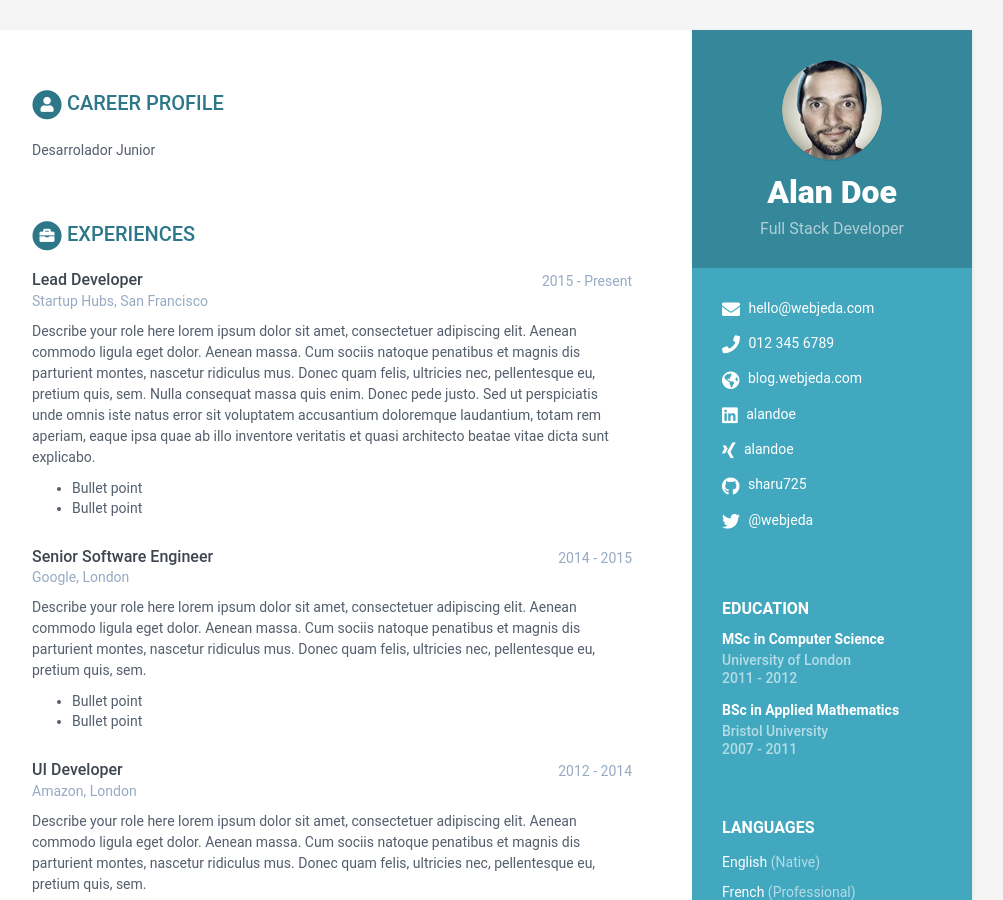
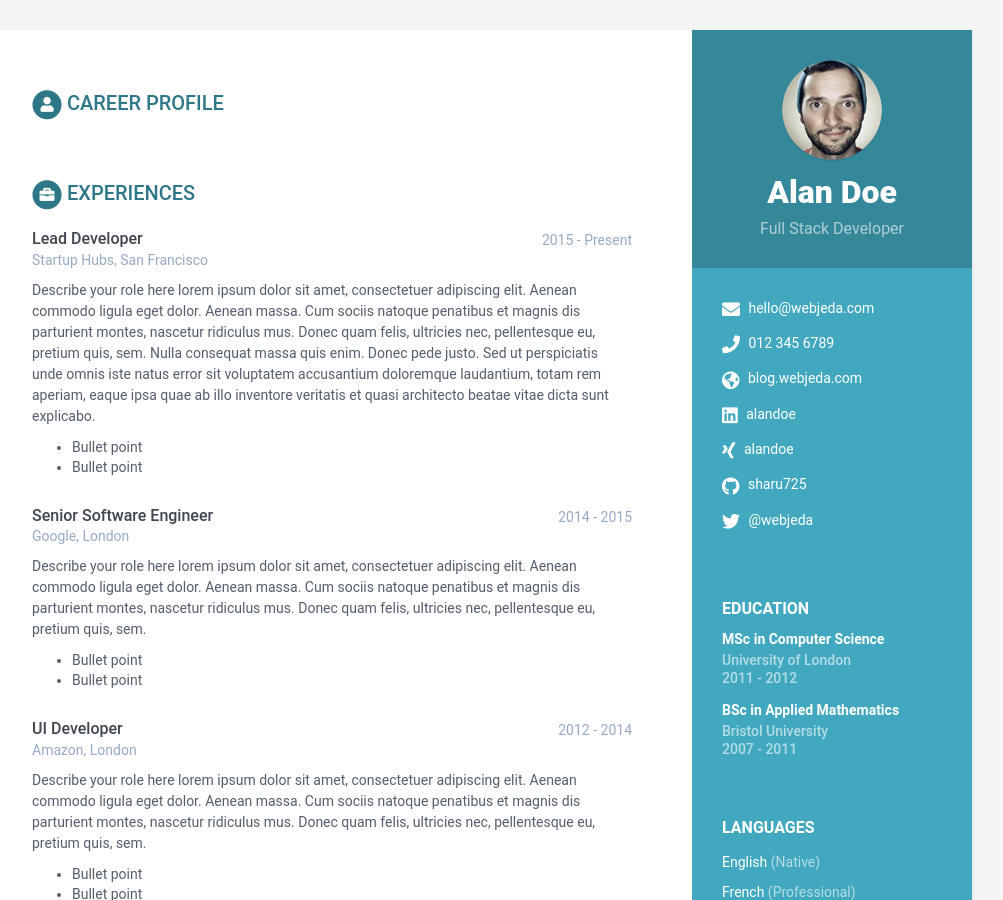
Before and after one commit to KevinC99/good-birch-4e19a, a Jekyll site: the page built from index.html, in a window 1280 px wide and 900 px high. Shown: the whole window, without its empty margins (168-1171 px from the left). Built offline with Jekyll 4.4.1, drawn with Linux system fonts in a browser that asks for light colours.

Commit message:
data.yml: updated summary in career-profile

```diff
--- a/_data/data.yml
+++ b/_data/data.yml
@@ -33,7 +33,6 @@ sidebar:
       link: null
 career-profile:
   title: Career Profile
-  summary: 'Desarrolador Junior '
 education:
   - degree: MSc in Computer Science
     university: University of London
```
